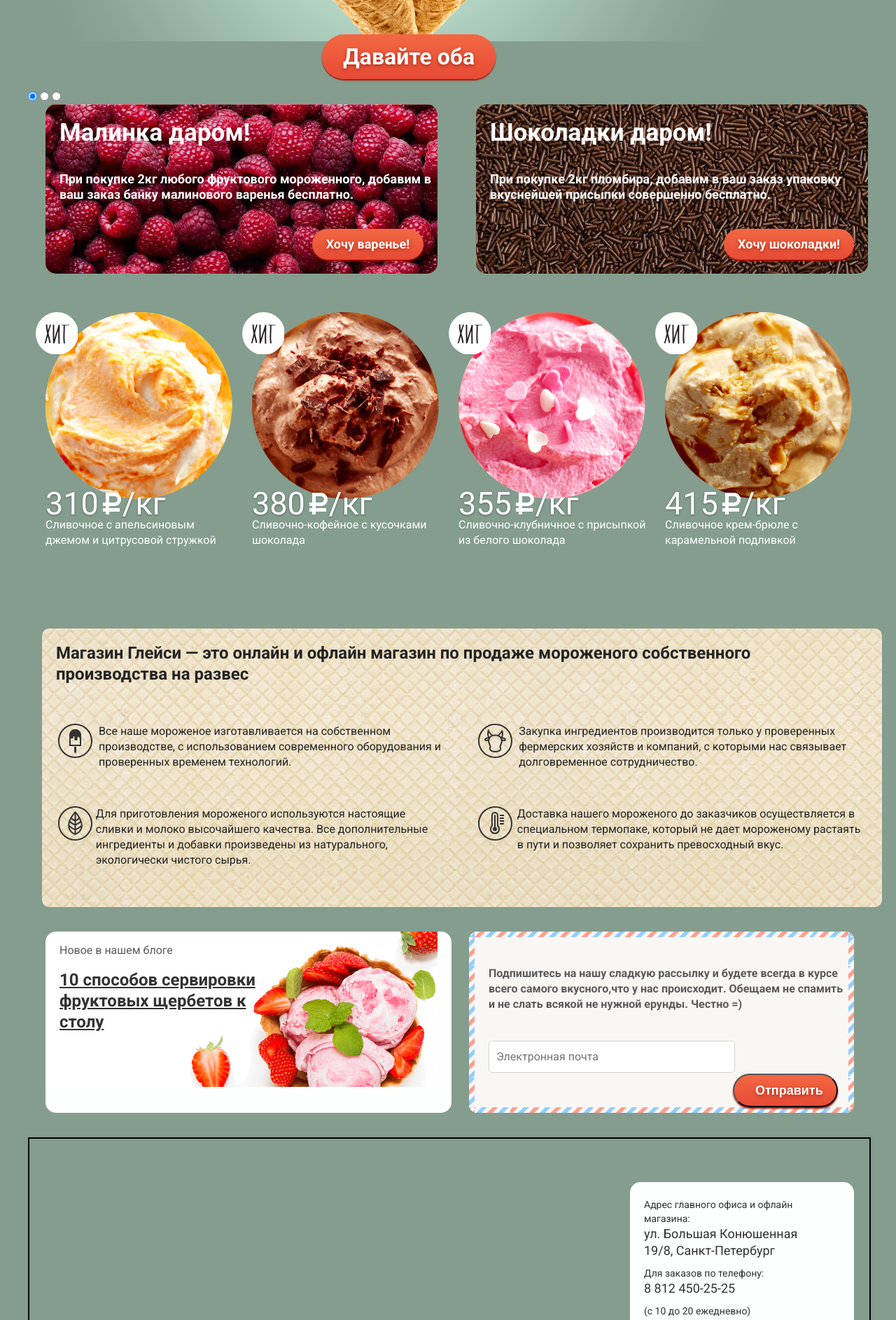
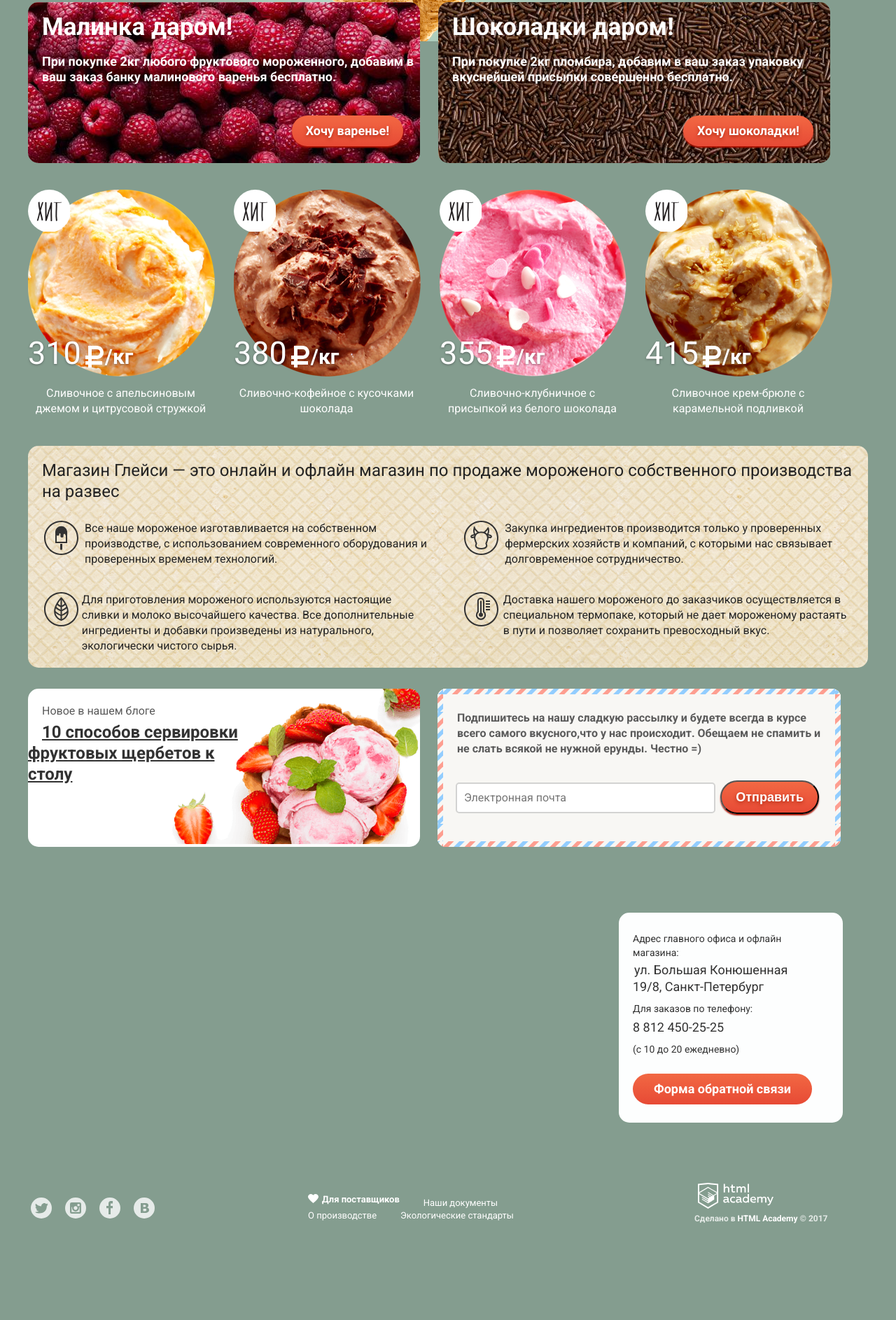
Before and after one commit to miledishka/330273-gllacy, a plain HTML site: page index.html in a window 1280 px wide. Shown: the part 645-2531 px from the top of the page at 70% size. After the commit the page ends 2407 px from the top, so only its background shows below. Drawn offline with Linux system fonts and the light colour scheme.

Commit message:
поправлены товары при наведении в каталоге, всплывающее подменю изменено с помощью z-index, размеры главной страницы каталога изменены под макет с помощью pixel perfect

```diff
--- a/css/style.css
+++ b/css/style.css
@@ -13,10 +13,7 @@ body {
 
 .container {
   width: 1200px;
-  margin: 0 auto; /*изменила центровщик хедер на общий ценровщик
-  было .header .container {
-    width: 1200px;
-    margin: 0 auto;*/
+  margin: 0 auto;
 }
 
 .header-container {
@@ -26,7 +23,6 @@ body {
 .header-logo {
   padding-top: 10px;
   padding-bottom: 10px;
-  margin-right: 40px;
   text-decoration: none; /*убрала курсор с логотипа на главной*/
 }
 
@@ -41,7 +37,7 @@ body {
 .catalog-logo {
   margin: 0;
   text-decoration: none;
-  cursor: pointer; /*добавила курсор на логотип в каталоге с переходом на главную страницу*/
+  cursor: pointer;
 }
 /*список*/
 a {
@@ -60,7 +56,7 @@ a:active {
 .main-navigation {
   width: 560px;
   margin-top: 13px;
-  margin-left: 3px;
+  margin-left: 13px;
 }
 
 .main-navigation .main-menu {
@@ -78,6 +74,7 @@ a:active {
   line-height: 18px;
   position: relative;
   margin-top: 7px;
+  margin-right: 8px;
 }
 
 .main-navigation .main-top {
@@ -98,7 +95,7 @@ a:active {
   text-decoration: none;
 }
 
-.main-navigation .main-top:active {   /*изменены стили при нажатии*/
+.main-navigation .main-top:active {
   color: #323232;
   background-color: rgba(255, 255, 255, 0.8);
   border-radius: 20px;
@@ -106,7 +103,7 @@ a:active {
   box-shadow: 0 -5px 5px -5px #333;
 }
 
-.main-menu .active-link  {  /*изменены стили находимся на странице*/
+.main-menu .active-link  {
   background-color: #d07058;
   color: #ffff;
 }
@@ -126,30 +123,29 @@ a:active {
   padding: 10px;
 }
 
-.sub-menu-item:nth-child(1) {   /*задала бордеры сверху по бокам*/
+.sub-menu-item:nth-child(1) {
   border-top-left-radius: 5px;
   border-top-right-radius: 5px;
 }
 
-.sub-menu-item:nth-child(5) {   /*задала бордеры снизу по бокам*/
+.sub-menu-item:nth-child(5) {
   border-bottom-left-radius: 5px;
   border-bottom-right-radius: 5px;
 }
 
 .sub-menu-item .main-bottom {
-  text-decoration: none;      /*задала стили для ссылок меню нижнего уровня*/
+  text-decoration: none;
   color: #3f3f3f;
   font-size: 14px;
   line-height: 16px;
   font-weight: normal;
 }
 
-
 .sub-menu .main-novelties {
-  font-weight: bold;              /*новинки выделила жирным*/
-}
-
-.sub-menu .main-novelties::after {    /*под новинками создала бордер*/
+  font-weight: bold;
+}
+
+.sub-menu .main-novelties::after {
   background-color: #d1d0ce;
   content: "";
   height: 1px;
@@ -160,42 +156,46 @@ a:active {
   z-index: 10;
 }
 
-.sub-menu .sub-menu-item {
-  display: inline-block;  /*заданы стили для меню нижнего уровня*/
+.sub-menu .sub-menu-item {  /*задала z-index чтобы мороженное было под меню*/
+  display: inline-block;
   margin: 0;
   padding: 0;
   vertical-align: top;
   background-color: #f8f7f4;
   width: 140px;
   padding: 10px;
+  z-index: 3;
 }
 
 .sub-menu-item:hover {
-  background-color: #fbded7;  /*заданы стили для меню нижнего уровня при наведении*/
+  background-color: #fbded7;
 }
 
 .sub-menu-item:active {
-  background-color: #f6b5a5;   /*заданы стили при нажатии для меню нижнего уровня*/
-}
-
-.sub-menu-item .active-link  {  /*заданы стили для активной ссылки для меню нижнего уровня*/
+  background-color: #f6b5a5;
+}
+
+.sub-menu-item .active-link  {
   background-color: #d07058;
   color: #ffff;
 }
 
 .main-menu li:hover .sub-menu {
-  display: block;      /*открывается подменю при наведении на меню каталога*/
+  display: block;
   color: #333333;
 }
 
 .sub-menu-item .current {
   background-color: #d07058;
 }
-
 
 .user-block {
   display: flex;
   position: relative;
+  max-width: 357px;
+  margin-right: 23px;
+  margin-top: 19px;
+  margin-bottom: 25px;
 }
 
 .user-block-item {
@@ -233,7 +233,7 @@ a:active {
   border-radius: 50%;
   padding: 5px;
   padding-left: 15px;
-  padding-right: 15px;  /*поменяла полностью блок поиска, так как было неверно, при наведении не выводилась иконка лупы*/
+  padding-right: 15px;
 }
 
 .search-icon:hover {
@@ -356,6 +356,7 @@ a:active {
   width: 275px;
   height: 210px;
   padding: 20px;
+  z-index: 3;
 }
 
 .login .input-field {
@@ -427,6 +428,8 @@ a:active {
   padding-left: 45px;
   padding-right: 30px;
   border: none;
+  margin-left: -12px;
+  margin-right: 20px;
 
 }
 
@@ -467,11 +470,6 @@ a:active {
 .basket:hover .basket-product {
   display: block;
 }
-/*сверстала форму корзины, только не получается скрыть слово"удалить"*/
-
-.delete-productes {
-
-}
 
 .full-basket .delete-product-btn::before {
   content: "";
@@ -581,12 +579,14 @@ a:active {
   top: calc(100% + 10px);
   text-align: right;
   color: #ffffff;
+  margin-right: 31px;
 }
 
 .header-contacts p {
   font-size: 14px;
   line-height: 16px;
   margin: 0;
+  margin-bottom: 4px;
 }
 
 .header-contacts .tel {
@@ -928,7 +928,7 @@ a:active {
   margin-right: 15px;
 }
 
-.fillers-section label:before {      /*прописала стили для чекбоксов*/
+.fillers-section label:before {
   content: "";
   position: absolute;
   left: 0;
@@ -1027,18 +1027,24 @@ a:active {
   font-weight: bold;
   width: 700px;
   position: relative;
-  top: 300px;
-  left: 300px;
+  top: 238px;
+  left: 223px;
 }
 
 .promo-slider .slider-btn {
 display: inline-block;
 vertical-align: top;
+padding: 13px 43px;
+font-weight: 600;
 font-size: 32px;
 line-height: 44px;
-  position: absolute;
-  top: 570px;
-  left: 420px;
+margin-bottom: 17px;
+vertical-align: top;
+color: #ffffff;
+text-decoration: none;
+position: absolute;
+top: 410px;
+left: 430px;
 }
 
 .promo-slider .slide {
@@ -1094,8 +1100,13 @@ a:active {
 
 /*промо*/
 .promo-card {
-  width: 1200px;
-  margin-bottom: 35px;
+  margin-right: 54px;
+  margin-left: -25px;
+  min-height: 201px;
+  margin-bottom: 13px;
+  position: relative;
+  margin-top: -146px;
+  z-index: 3;
 }
 
 .promo-card-item {
@@ -1127,24 +1138,25 @@ a:active {
 .promo-card h3 {
   font-size: 35px;
   line-height: 41px;
-  margin-top: 20px;
+  margin-top: 15px;
   margin-left: 20px;
+  margin-bottom: 15px;
 }
 
 .promo-card p {
   font-size: 18px;
   line-height: 22px;
   margin-left: 20px;
+  margin-bottom: 24px;
 }
 
  .promo-card-btn {
   float: right;
-  margin-bottom: 20px;
-  margin-right: 20px;
+  margin-bottom: 24px;
+  margin-right: 24px;
   padding: 10px 20px;
 
  }
-/*товары решить проблему, почему они у меня прыгают при наведении*/
 .range-product {
   width: 1200px;
   margin-bottom: 55px;
@@ -1159,12 +1171,15 @@ a:active {
 }
 
 .product-item {
+  display: inline-block;
+  vertical-align: top;
   position: relative;
   font-size: 16px;
-  margin-bottom: 60px;
-  margin-left: 25px;
   min-height: 330px;
   width: 270px;
+  margin-right: 24px;
+  margin-top: 5px;
+  min-height: 274px;
 }
 
 .price-kilogram {
@@ -1174,27 +1189,27 @@ a:active {
 .price-kilogram::before {
   content: "";
   position: absolute;
-  top: 276px;
-  left: 80px;
+  top: 0;
+  left: 0;
   width: 44px;
   height: 40px;
   background-image: url(../img/ruble.svg);
   background-repeat:  no-repeat;
 }
 
-.product-item::after {
+.product-item::after {      /*решила проблему прыгающих товаров*/
   position: absolute;
   content: "";
   display: none;
   background-color: rgba(255, 255, 255, 0.2);
   box-shadow: 0 20px 20px rgba(0, 0, 0, 0.4);
   border-radius: 5px;
-  height: 420px;
+  height: 405px;
   width: 294px;
-  top: 10px;
+  top: 1px;
   left: -10px;
   opacity: 0.5;
-  z-index: 1;
+  z-index: 2;
 }
 
 .product-item:hover::after {
@@ -1208,8 +1223,10 @@ a:active {
 .product-item span {
   font-weight: 400;
   font-size: 45px;
-  line-height: 1px;
+  line-height: 45px;
   text-shadow: 0px 1px 3px rgba(49, 50, 53, 0.5);
+  top: -62px;
+  position: relative;
 }
 
 .product-item a {
@@ -1217,7 +1234,6 @@ a:active {
   font-size: 16px;
   line-height: 22px;
 }
-/*рубль не получается вставить иконку псевдоэлементами*/
 
 .product-price {
   font-weight: bold;
@@ -1226,23 +1242,31 @@ a:active {
   text-shadow: 0px 1px 3px rgba(49, 50, 53, 0.5);
 }
 
-.product-item-hit::before {  /*иконка хит было под товаром, задала нужные z-index и параметры позиции*/
+.product-item  .price-kilogram {
+  font-size: 30px;
+  font-weight: bold;
+}
+
+.product-item-hit::before {
   content: "";
   position: absolute;
   background-image: url("../img/hit.svg");
   background-repeat: no-repeat;
   width: 60px;
   height: 60px;
-  left: -14px;
+  left: 0px;
   top: 20px;
   z-index: 2;
 }
 
 .name-product {
+  display: block;
   color: #ffffff;
   font-size: 16px;
   line-height: 22px;
   text-align: center;
+  padding-right: 5px;
+  margin-top: -43px;
 }
 
 .product-bottom-btn {
@@ -1254,25 +1278,35 @@ a:active {
 
 .product-item:hover .btn {
   display: block;
+  position: absolute;
+  margin-top: 14px;
+  min-width: 195px;
+  box-sizing: border-box;
+  padding: 11px 5px;
+  z-index: 1;
+
 }
 /*вафля*/
 .about-us {
-  margin-bottom: 35px;
-  margin-left: 20px;
+  margin-bottom: 30px;
+  margin-left: 0px;
+  margin-top: -13px;
 }
 
 .about-us-wrapper {
   display: flex;
   justify-content: space-around;
   flex-wrap: wrap;
-  width: 1200px;
   min-height: 300px;
   background: url("../img/wafer-fon.png") repeat #eae0c7;
   color: #323232;
   font-size: 24px;
   line-height: 30px;
-  border-radius: 10px;
-  padding-bottom: 40px;
+  border-radius: 15px;
+  padding-bottom: 10px;
+  margin-bottom: 20px;
+  margin-left: 0px;
+  margin-top: -13px;
 }
 
 .about-us h2 {
@@ -1280,8 +1314,10 @@ a:active {
   line-height: 30px;
   color: #232323;
   padding-left: 20px;
-  padding-right: 108px;
+  padding-top: 25px:
   text-align: left;
+  font-weight: normal;
+  margin-bottom: 1px;
 }
 
 .about-us p {
@@ -1291,8 +1327,9 @@ a:active {
   font-size: 16px;
   line-height: 22px;
   padding-right: 5px;
-  padding-top: 20px;
+  padding-top: 10px;
   color: #232323;
+  margin-bottom: 10px;
 }
 
 .about-us .first::before  {
@@ -1332,7 +1369,7 @@ a:active {
 }
 /*блоги*/
 .blog {
-  margin-bottom: 35px;
+  margin-bottom: 30px;
 }
 
 .blog-item {
@@ -1341,6 +1378,7 @@ a:active {
   margin: 0;
   padding: 0;
   min-height: 226px;
+  margin-left: -25px;
 }
 
 .blog-left  {
@@ -1348,7 +1386,6 @@ a:active {
   vertical-align: top;
   background-color: #fdfefe;
   border-radius: 15px;
-  padding-left: 20px;
   text-align: left;
   margin-right: 25px;
   margin-left: 25px;
@@ -1365,6 +1402,9 @@ a:active {
   font-weight: normal;
   line-height: 22px;
   text-align: left;
+  padding-left: 20px;
+  padding-top: 5px;
+  margin-bottom: 4px;
 }
 
 .blog-left a {
@@ -1376,6 +1416,7 @@ a:active {
   text-align: left;
   text-decoration: underline;
   background-color: rgba(255, 255, 255, 0.8);
+  padding-left: 20px;
 }
 
 .blog-right {
@@ -1397,8 +1438,8 @@ a:active {
   color: #5a5a5a;
   text-align: left;
   padding-left: 20px;
-  padding-top: 25px;
-  padding-bottom: 25px;
+  padding-top: 7px;
+  padding-bottom: 21px;
 }
 
 .post {
@@ -1409,22 +1450,27 @@ a:active {
 }
 
 .subscription-email {
-  border: 1px solid #d3d3d2;
-  border-radius: 5px;
-  width: 330px;
-  color: #323232;
-  font-family: "Roboto","Arial",sans-serif;
+  width: 371px;
+  height: 44px;
   font-size: 16px;
   line-height: 24px;
-  margin-left: 20px;
+  border: 2px solid #d3d3d2;
+  box-sizing: border-box;
+  border-radius: 5px;
+  color: #d3d3d2;
+  padding-left: 15px;
   padding: 10px;
+  font-family: "Roboto","Arial",sans-serif;
+  margin-left: 18px;
+  margin-right: 5px;
+
 }
 
 .subscription-btn {
   float: right;
-  width: 150px;
-  margin-right: 15px;
-  margin-top: 1px;
+  margin-right: 23px;
+  margin-top: -3px;
+  padding: 10px 20px;
   cursor: pointer;
 }
 
@@ -1441,7 +1487,6 @@ a:active {
   position: relative;
 }
 #yandex-map {
-  border: 2px solid black;
   height: 434px;
   width: 1200px;
 }
@@ -1449,7 +1494,7 @@ a:active {
 .feedback-address {
   position: absolute;
   top: 64px;
-  right: 20px;
+  right: 36px;
   width: 300px;
   height: 300px;
   background-color: #fdfefe;
@@ -1467,9 +1512,12 @@ a:active {
   font-size: 14px;
   line-height: 20px;
   color: #323232;
-  padding-top: 10px;
+  padding-top: 15px;
   font-weight: normal;
   margin: 0;
+  text-align: left;
+  padding-bottom: 3px;
+
 }
 
 .address b {
@@ -1480,15 +1528,18 @@ a:active {
   padding-top: 10px;
   font-weight: normal;
   margin: 0;
+  padding-left: 2px;
 }
 
 .phone p {
   font-size: 14px;
   line-height: 20px;
   color: #323232;
-  padding-top: 10px;
+  padding-top: 16px;
   font-weight: normal;
   margin: 0;
+  padding-top: 9px;
+  padding-bottom: 5px;
 }
 
 .phone b {
@@ -1576,8 +1627,9 @@ a:active {
   width: 200px;
   vertical-align: baseline;
   margin: 0;
-  margin-right: 210px;
-  margin-left: 25px;
+  margin-right: 194px;
+  margin-left: -1px;
+  margin-top: 17px;
 }
 
 .social-btn {
@@ -1590,6 +1642,7 @@ a:active {
   margin: 5px;
   vertical-align: top;
   text-decoration: none;
+  margin-right: 10px;
 }
 
 .social-btn:hover {
@@ -1640,7 +1693,10 @@ a:active {
   margin: 5px;
   color: #ffffff;
   text-align: left;
-  vertical-align: top;
+  vertical-align: bottom;
+  margin-left: 7px;
+  margin-top: 16px;
+  padding-right: 18px;
 }
 
 .provider:hover {
@@ -1684,11 +1740,12 @@ a:active {
   font-size: 12px;
   line-height: 18px;
   color: #e6ebe8;
-  margin-top: 0;
+  margin-left: 10px;
 }
 
 .footer-copyright img {
-  margin-top: 15px;
+  margin-left: 15px;
+  margin-bottom: -12px;
 }
 
 .footer-logo:hover {
@@ -1698,7 +1755,7 @@ a:active {
   color: #ffbc9e;
 }
 
-.footer-copyright a { /*прописала стили для ссылки HTML Academy*/
+.footer-copyright a {
   text-decoration: none;
   color: #ffffff;
 }
--- a/index.html
+++ b/index.html
@@ -250,10 +250,10 @@
       <div class="footer-menu">
         <div class="left-provider">
           <a class="provider" href="#">Для поставщиков</a>
-          <a class="provider" href="#">О производстве</a>
+          <a class="provider" href="#">Наши документы</a>
         </div>
         <div class="right-provider">
-          <a class="provider" href="#">Наши документы</a>
+          <a class="provider" href="#">О производстве</a>
           <a class="provider" href="#">Экологические стандарты</a>
         </div>
       </div>
```
Lines whose indentation alone changed are shown as unchanged.
